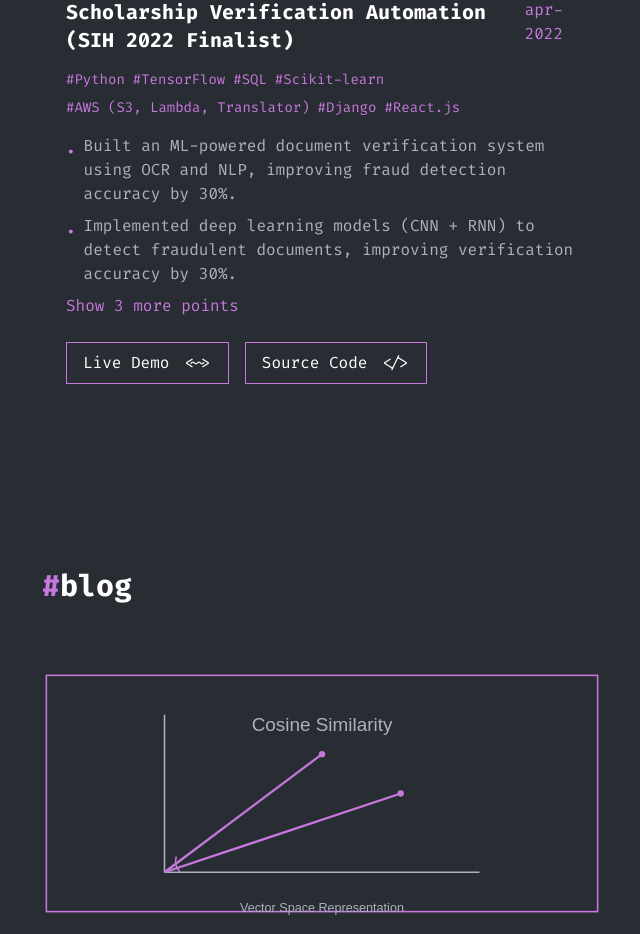
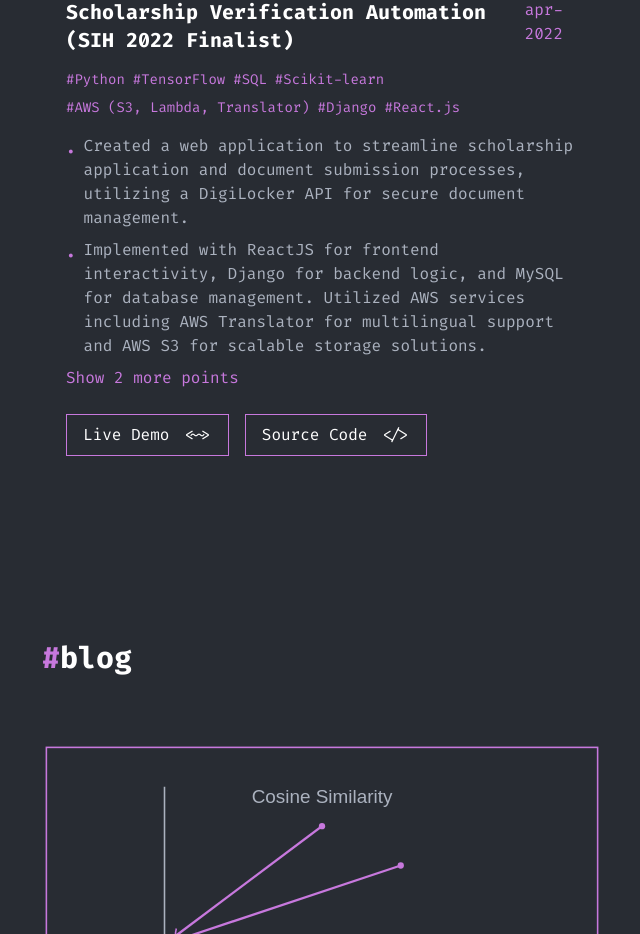
Before and after one commit to Jatin-nabhoya/JatinNabhoya, a React (Create React App) app: page / in a window 1280 px wide. Shown: the part 4246-5180 px from the top of the page, without its empty margins (22-662 px from the left). Built offline with nearby package versions, Linux system fonts and the light colour scheme.

Commit message:
Update Projects.jsx
sih projects description corrected

```diff
--- a/src/components/Projects.jsx
+++ b/src/components/Projects.jsx
@@ -139,11 +139,16 @@ const Projects = () => {
         "React.js"
       ],
       description: [
-        "Built an ML-powered document verification system using OCR and NLP, improving fraud detection accuracy by 30%.",
-        "Implemented deep learning models (CNN + RNN) to detect fraudulent documents, improving verification accuracy by 30%.",
-        "Integrated AWS S3 for secure document storage and AWS Translator for multilingual support, ensuring accessibility for diverse applicants.",
-        "Designed an interactive dashboard in React.js for real-time tracking of application status and document validation results.",
-        "Used statistical analysis to identify patterns in fraudulent applications, helping policymakers enhance verification strategies."
+        // "Built an ML-powered document verification system using OCR and NLP, improving fraud detection accuracy by 30%.",
+        // "Implemented deep learning models (CNN + RNN) to detect fraudulent documents, improving verification accuracy by 30%.",
+        // "Integrated AWS S3 for secure document storage and AWS Translator for multilingual support, ensuring accessibility for diverse applicants.",
+        // "Designed an interactive dashboard in React.js for real-time tracking of application status and document validation results.",
+        // "Used statistical analysis to identify patterns in fraudulent applications, helping policymakers enhance verification strategies."
+
+        "Created a web application to streamline scholarship application and document submission processes, utilizing a DigiLocker API for secure document management.",
+        "Implemented with ReactJS for frontend interactivity, Django for backend logic, and MySQL for database management. Utilized AWS services including AWS Translator for multilingual support and AWS S3 for scalable storage solutions.",
+        "Automated scholarship status notifications via email service integration.",
+        "Automated the processing of student applications using Django, React, and AWS. The app supported AWS translate for multilingual support."
       ],
       image: "/images/sih.png",
       sourceCode: "https://github.com/Jatin-nabhoya/VerifyScholar",
```
